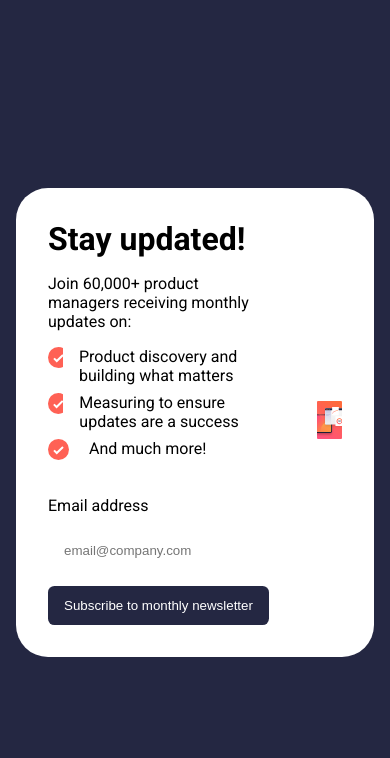
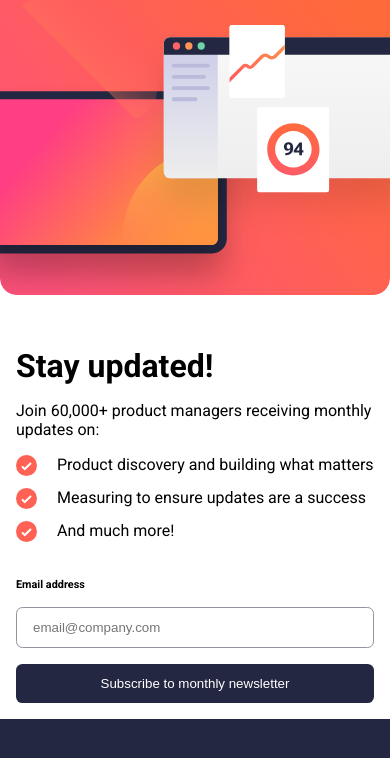
Before and after one commit to osaaroh/62_newsletter-signup-with-success, a React (Vite) app: page / in a window 390 px wide. Shown: the top 758 px of the page. Built offline with nearby package versions, Linux system fonts and the light colour scheme.

Commit message:
styling for mobile

```diff
--- a/src/App.css
+++ b/src/App.css
@@ -37,11 +37,28 @@ body{
   padding: 1rem;
 }
 
+@media screen and (max-width: 662px) {
+  body{
+    padding: 0;
+    display: block;
+  }
+}
+
 .card{
   background-color: var(--White);
   padding: 2rem;
   border-radius: 2rem;
 }
+
+@media screen and (max-width: 662px) {
+  .card{
+    padding: 0;
+    border-radius: 0;
+    padding-bottom: 1rem;
+    margin-bottom: 1rem;
+  }
+}
+
 
 .card__inner{
   display: flex;
@@ -49,13 +66,30 @@ body{
   gap: 3rem;
 }
 
+@media screen and (max-width: 662px) {
+  .card__inner{
+    flex-direction: column-reverse;
+  }
+
+  .card__inner .right{
+    width: 100%;
+
+  }
+}
+
 .card__inner .right img{
   width: 100%;
-
 }
 .card__inner .left {
   max-width: 400px;
 }
+
+@media screen and (max-width: 662px) {
+  .card__inner .left {
+    padding: 0 1rem;
+  }
+}
+
 .card__inner .left h1{
   margin-bottom: 1rem;
 }
@@ -92,6 +126,12 @@ body{
   gap: 1rem;
 }
 
+.card__form label {
+  font-size: 0.68rem;
+  font-weight: 700;
+
+}
+
 .card__form input[type="button"],
 .card__form input[type="text"]{
   padding: 0.75rem 1rem;
@@ -99,8 +139,18 @@ body{
   border: none;
 }
 
+.card__form input[type="text"]{
+  border: 1px solid var(--grey);
+}
+
 .card__form input[type="button"]{
   background: var(--dark-slate-grey);
   color: var(--White);
   cursor: pointer;
 }
+
+@media screen and (max-width: 662px) {
+  .card__inner .left {
+    padding: 0 1rem;
+  }
+}
--- a/src/App.tsx
+++ b/src/App.tsx
@@ -25,7 +25,11 @@ function App() {
           </form>
           </div>
           <div className="right">
-            <img src={illustrationDesktop} alt="illustration" />
+            <picture>
+              <source srcSet={illustrationMobile} media="(max-width: 662px)" />
+              <img src={illustrationDesktop} alt="illustration" />
+            </picture>
+
           </div>
         </div>
 
```
